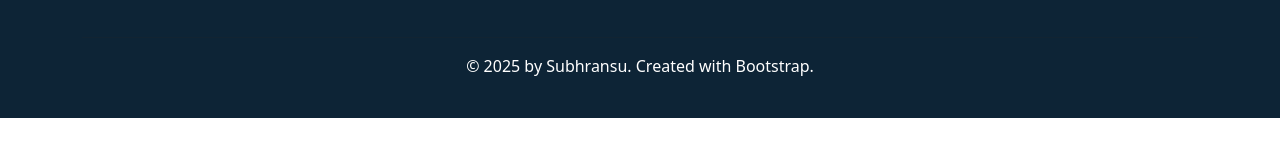
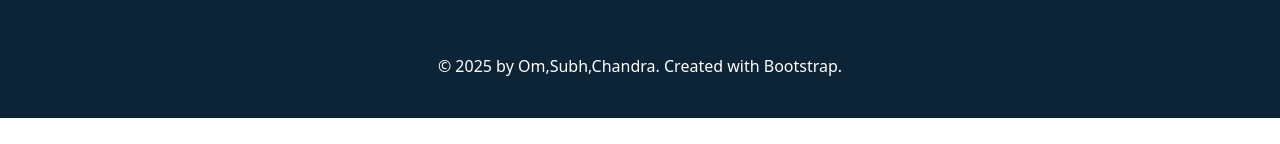
Before and after one commit to Ommbiswal04/csw-project, a plain HTML site: page frontend/index.html in a window 1280 px wide. Shown: the part 389-533 px from the top of the page. Drawn offline with nearby package versions, Linux system fonts and the light colour scheme; no server answers.

Commit message:
index.html

```diff
--- a/frontend/index.html
+++ b/frontend/index.html
@@ -185,7 +185,7 @@
 
                 <div class="col-12 mb-4 text-center">
                     <hr style="background-color:white;" />
-                    <p class="Ecommerce-Website-Footer-Section-p1">© 2025 by Subhransu. Created with Bootstrap.</p>
+                    <p class="Ecommerce-Website-Footer-Section-p1">© 2025 by Om,Subh,Chandra. Created with Bootstrap.</p>
                 </div>
             </div>
         </div>
```
